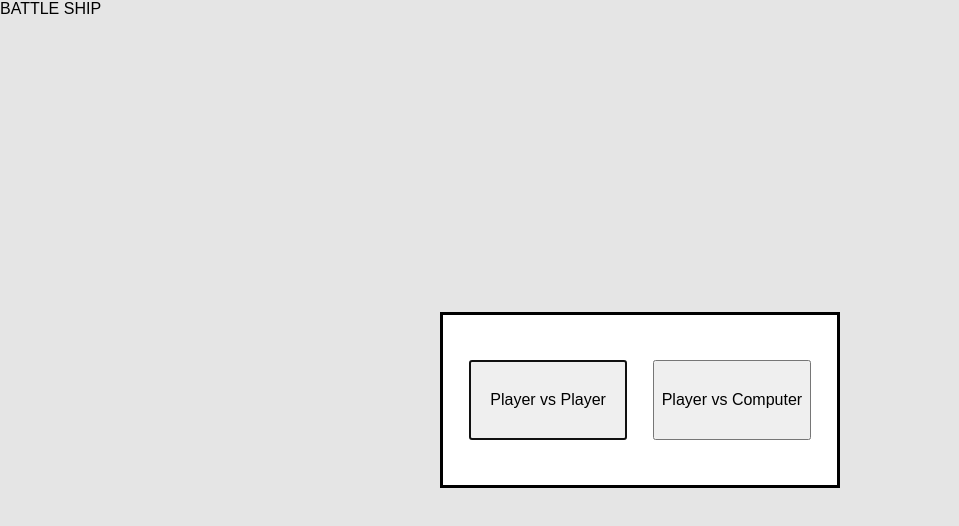
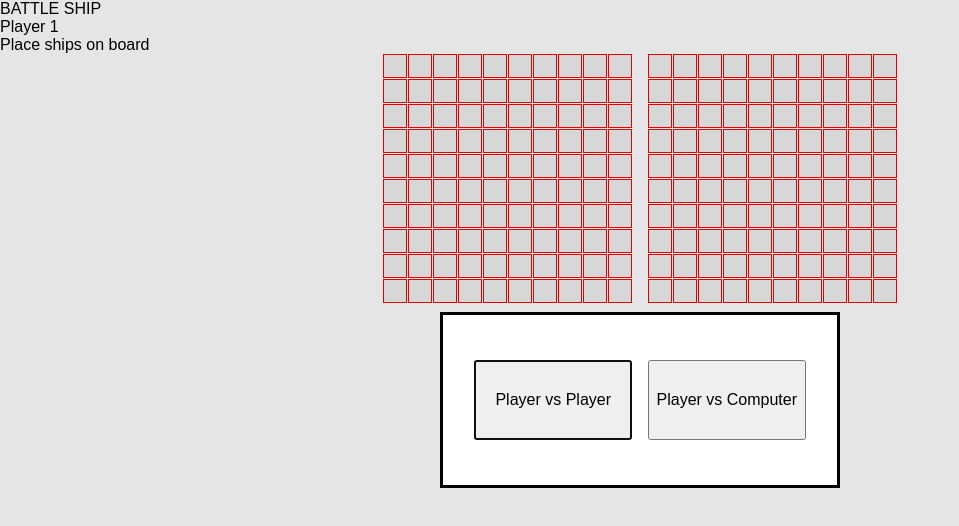
Before and after one commit to JeyLson0/battleship, a website built with webpack: page src/template.html in a window 1280 px wide. Shown: the whole page, without its empty margins (0-959 px from the left). Built offline with nearby package versions, Linux system fonts and the light colour scheme.

Commit message:
version 1.0.8 grid UI and new folders
create separate folders for events and dom.

create init grid UI in html and css

```diff
--- a/src/index.js
+++ b/src/index.js
@@ -1,2 +1,6 @@
 import './style.css';
-import './scripts/modal';
+import Gamemode from './scripts/gamemode';
+import './scripts/dom/modal';
+import './scripts/dom/grid';
+
+const newGame = new Gamemode();
--- /dev/null
+++ b/src/scripts/dom/grid.js
@@ -0,0 +1,34 @@
+import addGridElemEvent from '../events/gridevents';
+
+// selects all .grid-container div
+const playersGrid = document.querySelectorAll('.grid-container');
+
+// creates the button elem, containing values
+function createGridElem(yIndex, xIndex) {
+  let elem = document.createElement('button');
+  elem.classList.add('grid-elem');
+  elem.setAttribute('value', `${yIndex}, ${xIndex}`);
+  return elem;
+}
+
+// this function places each elem in the grid.
+function placeElemToGrid(elem, index) {
+  playersGrid[index].appendChild(elem);
+}
+
+// create both player one and player two grid with respective values
+function createGrid() {
+  for (let i = 0; i < 10; i++) {
+    let y = i;
+    for (let j = 0; j < 10; j++) {
+      let x = j;
+      for (let n = 0; n < playersGrid.length; n++) {
+        let elem = createGridElem(y, x);
+        addGridElemEvent(elem);
+        placeElemToGrid(elem, n);
+      }
+    }
+  }
+}
+
+createGrid();
--- /dev/null
+++ b/src/scripts/dom/modal.js
@@ -0,0 +1,19 @@
+const modal = document.querySelector('#opening-dialog');
+modal.showModal();
+
+const pvpBtn = document.querySelector('.pvp-btn');
+const pveBtn = document.querySelector('.pve-btn');
+
+pvpBtn.addEventListener('click', event => {
+  console.log(event.target.value);
+  modal.close();
+});
+
+pveBtn.addEventListener('click', event => {
+  console.log(event.target.value);
+  modal.close();
+});
+
+// use this event to start the game in pvp or pve
+// - once clicked, start the gamemode
+// - remove or close modal
--- /dev/null
+++ b/src/scripts/events/gridevents.js
@@ -0,0 +1,5 @@
+export default function addGridElemEvent(elem) {
+  elem.addEventListener('click', e => {
+    console.log(e.target.value);
+  });
+}
--- a/src/scripts/gameboard.js
+++ b/src/scripts/gameboard.js
@@ -15,21 +15,20 @@ export default class GameBoard {
   }
 
   placeShip(ship, yIndex, xIndex, horizontalAxis) {
-    let s = ship;
     let shipLength = ship.length;
     if (horizontalAxis === true) {
       if (xIndex + shipLength > this.grid.length) {
         throw new Error('ship placement exceeds grid size');
       }
       for (let i = 0; i < shipLength; i++) {
-        this.grid[yIndex][xIndex + i] = s;
+        this.grid[yIndex][xIndex + i] = ship;
       }
     } else {
       if (yIndex + shipLength > this.grid.length) {
         throw new Error('ship placement exceeds grid size');
       }
       for (let i = 0; i < shipLength; i++) {
-        this.grid[yIndex + i][xIndex] = s;
+        this.grid[yIndex + i][xIndex] = ship;
       }
     }
   }
--- a/src/scripts/modal.js
+++ /dev/null
@@ -1,2 +0,0 @@
-const modal = document.querySelector('#opening-dialog');
-modal.showModal();
--- a/src/style.css
+++ b/src/style.css
@@ -22,12 +22,8 @@ body {
 
 /* CSS starts here */
 
-
+/* dialog */
 #opening-dialog {
-    display: flex;
-    flex: 0;
-    justify-content: space-evenly;
-    align-items: center;
     position: absolute;
     margin: auto;
     min-width: 15rem;
@@ -41,3 +37,34 @@ body {
     width: 40%;
     font-size: clamp(0.5rem, 5vw, 1rem);
 }
+
+.dialog-btn-container {
+    width: 100%;
+    height: 100%;
+    display: flex;
+    margin: auto;
+    justify-content: center;
+    align-items: center;
+    gap: 1rem;
+}
+
+
+/* game container */
+.game-container{
+    display: flex;
+    justify-content: center;
+    gap: 1rem;
+}
+
+
+/* grid */
+.grid-elem  {
+    border: 1px solid red;
+}
+
+.grid-container {
+    display: grid;
+    grid-template-rows: repeat(10, 1.5rem) ;
+    grid-template-columns: repeat(10, 1.5rem) ;
+    gap: 1px;
+}
--- a/src/template.html
+++ b/src/template.html
@@ -7,13 +7,35 @@
 </head>
 <body>
     <header class="header-title-container">
-        <h1>BATTLE SHIP</h1>
+        <h1 class="header-title">BATTLE SHIP</h1>
     </header>
+    <dialog id="opening-dialog">
+        <div class="dialog-btn-container">
+            <button type="button" value="pvp" class="dialog-btn pvp-btn">Player vs Player</button>
+            <button type="button" value="pve" class="dialog-btn pve-btn">Player vs Computer</button>
+        </div>
+    </dialog>
     <div class="main-container">
-        <dialog id="opening-dialog">
-            <button type="button" value="pvp" class="dialog-btn">Player vs Player</button>
-            <button type="button" value="pve" class="dialog-btn">Player vs Computer</button>
-        </dialog>
+        <div class="status-container">
+            <div class="turn-status">Player 1</div>
+            <div class="game-status">Place ships on board</div>
+        </div>
+        <div class="game-container">
+            <div class="player-one-container">
+                <div class="ship-container"></div>
+                <div class="grid-container"></div>
+            </div>
+            <div class="player-two-container">
+                <div class="ship-container"></div>
+                <div class="grid-container"></div>
+            </div>
+        </div>
+        <div class="ui-btn-container">
+
+        </div>
+
+
+
     </div>
     <footer class="footer-container"></footer>
 </body>
```
